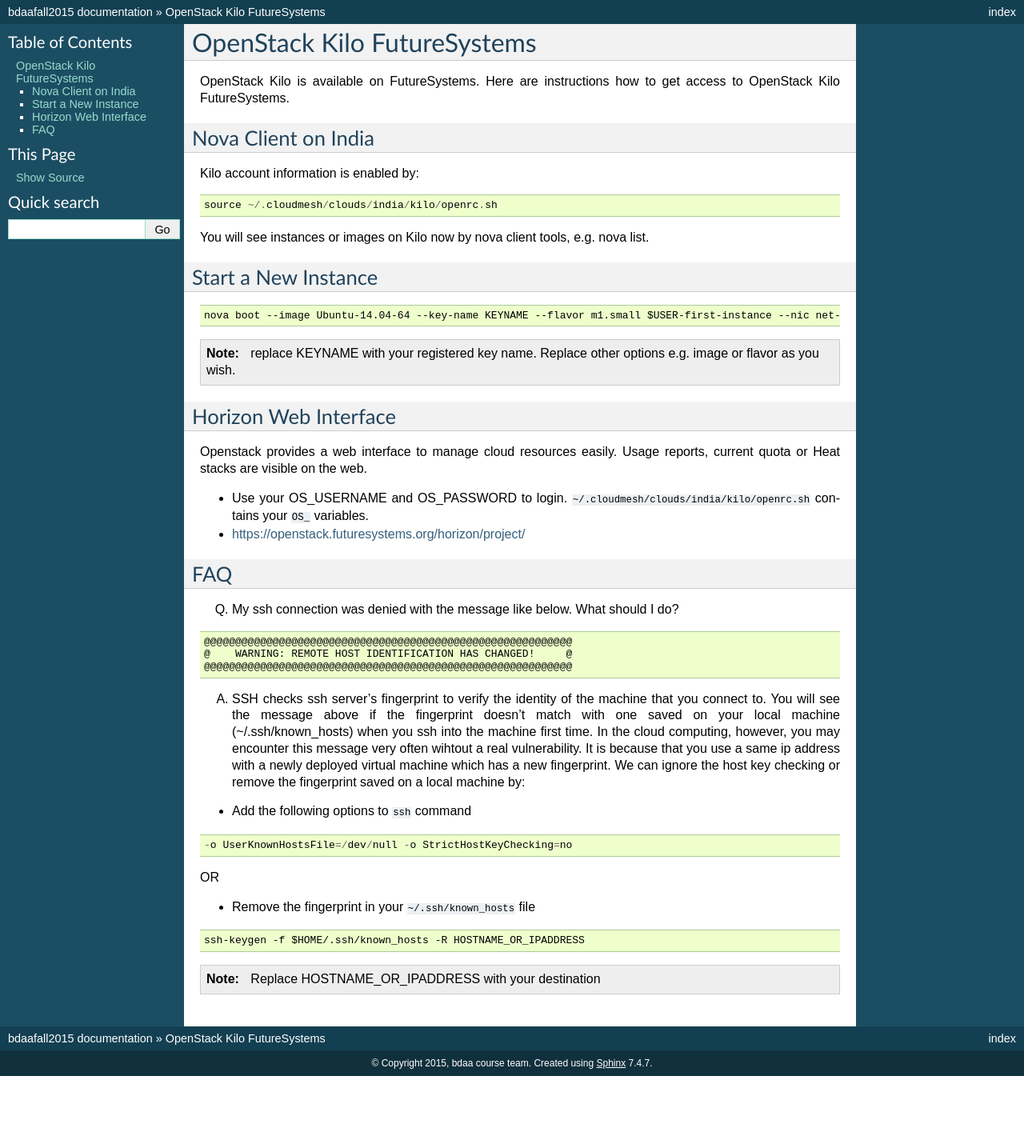
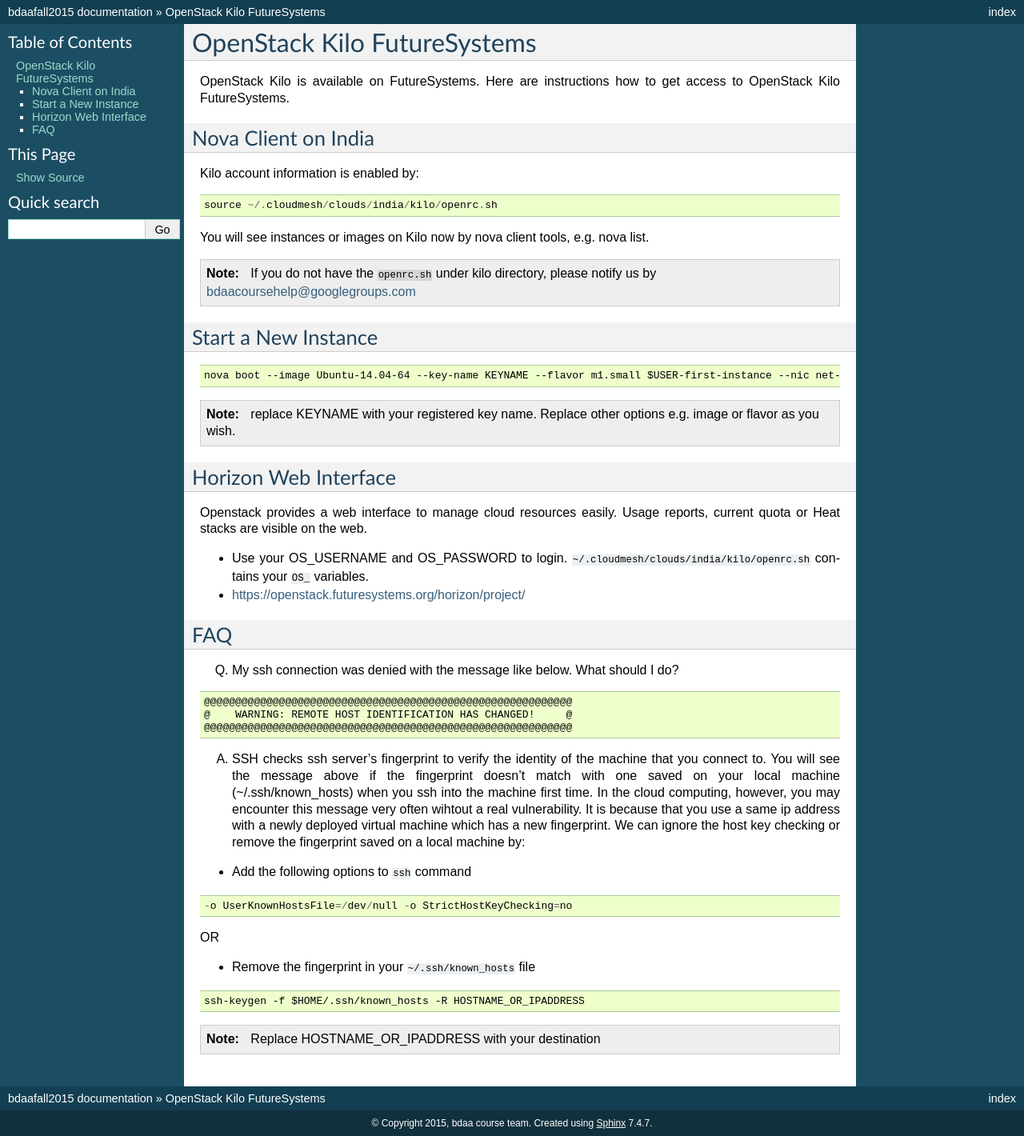
Before and after one commit to cglmoocs/bdaafall2015, a Sphinx documentation site: the page built from docs/source/kilo.rst, in a window 1280 px wide. Shown: the whole page at 80% size. Built offline with Sphinx 7.4.7, drawn with Linux system fonts in a browser that asks for light colours; before the commit the page ends 1345 px from its top, so only the background shows below that.

Commit message:
Update kilo.rst

```diff
--- a/docs/source/kilo.rst
+++ b/docs/source/kilo.rst
@@ -15,6 +15,8 @@
    source ~/.cloudmesh/clouds/india/kilo/openrc.sh
 
 You will see instances or images on Kilo now by nova client tools, e.g. nova list.
+
+.. note:: If you do not have the ``openrc.sh`` under kilo directory, please notify us by bdaacoursehelp@googlegroups.com
 
 Start a New Instance
 ---------------------
```
